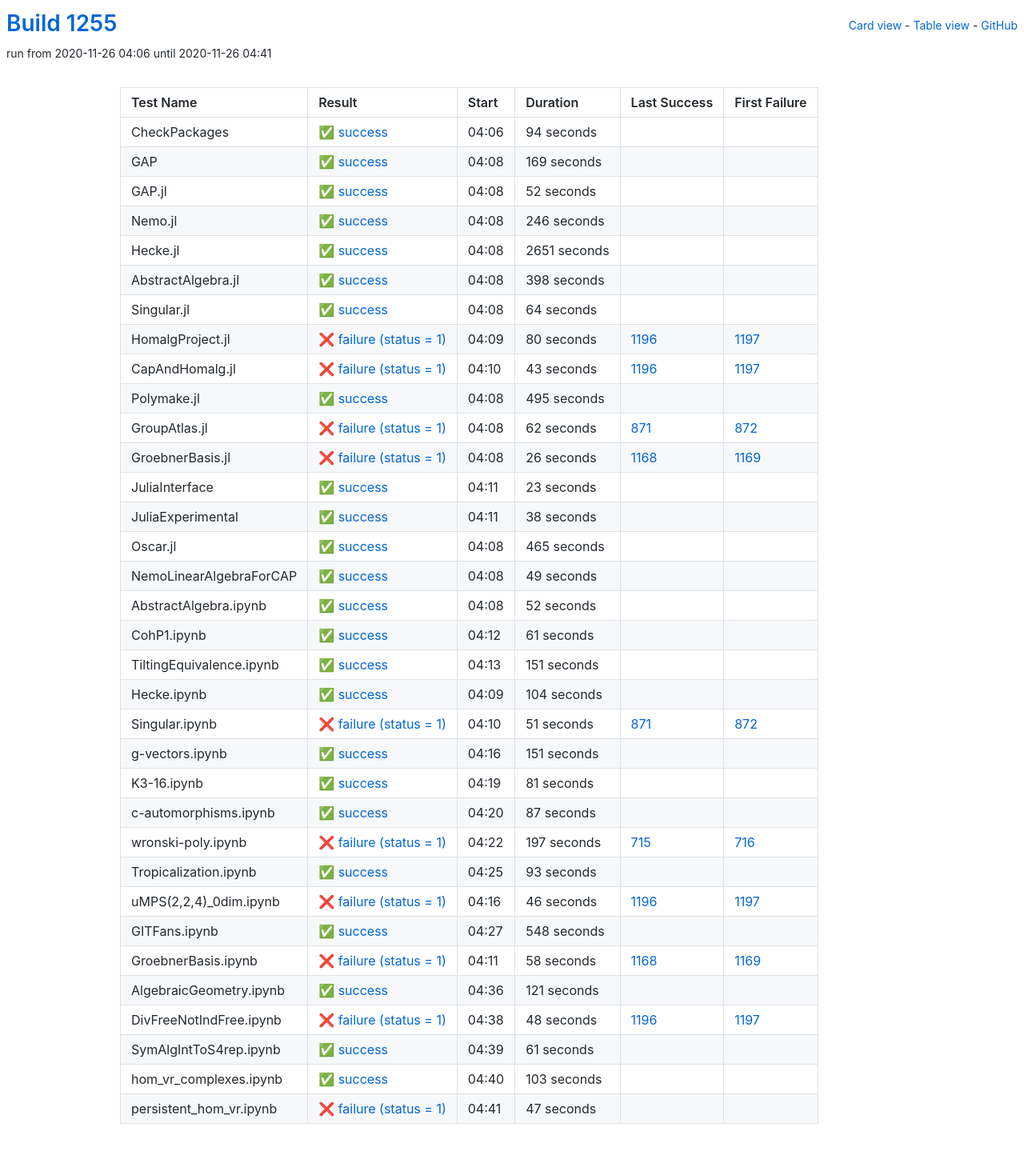
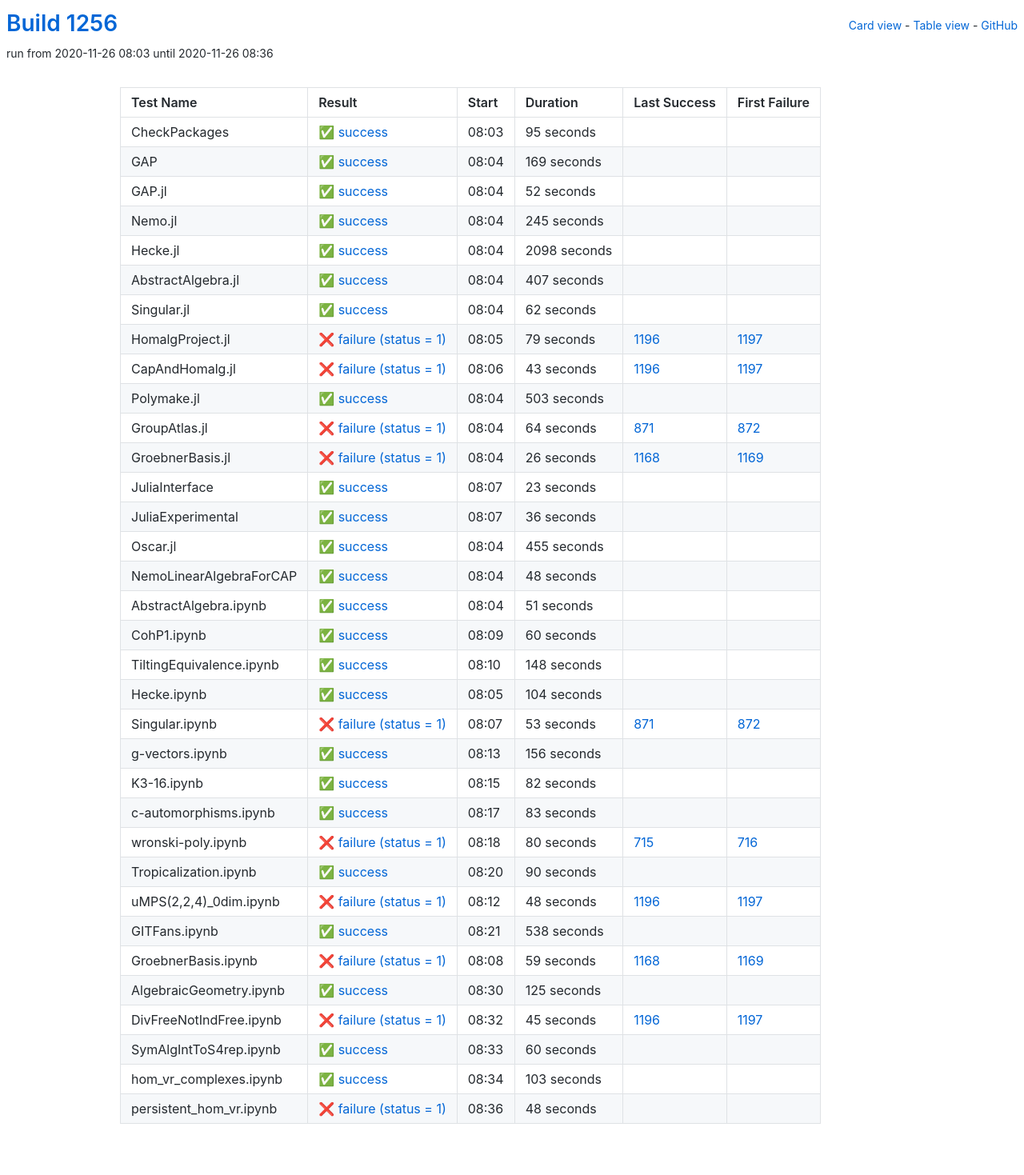
Before and after one commit to oscar-system/oscar-ci-status-stable, a Jekyll site: the page built from table.html, in a window 1280 px wide. Shown: the whole page at 80% size. Built offline with Jekyll 4.4.1, drawn with Linux system fonts in a browser that asks for light colours.

Commit message:
Build #1256

```diff
--- a/_data/ci.yml
+++ b/_data/ci.yml
@@ -1,6 +1,6 @@
 ---
-build: 1255
-build_url: https://oscarci.mathematik.uni-kl.de/job/oscar-stable/1255/
+build: 1256
+build_url: https://oscarci.mathematik.uni-kl.de/job/oscar-stable/1256/
 job: oscar-stable
 organization: oscar-system
 repo: oscar-ci-status-stable
@@ -8,20 +8,20 @@ repourl: https://github.com/oscar-system/oscar-ci-status-stable
 tests:
 - name: CheckPackages
   id: checkpackages
-  log: https://oscarci.mathematik.uni-kl.de/job/oscar-stable/1255/artifact/logs/build-1255/CheckPackages.log
-  start: 2020-11-26 04:06
+  log: https://oscarci.mathematik.uni-kl.de/job/oscar-stable/1256/artifact/logs/build-1256/CheckPackages.log
+  start: 2020-11-26 08:03
   success: true
   exitcode: 0
   status: success
-  duration: 94
+  duration: 95
   last_success: false
   last_success_url:
   first_failure: false
   first_failure_url:
 - name: GAP
   id: gap
-  log: https://oscarci.mathematik.uni-kl.de/job/oscar-stable/1255/artifact/logs/build-1255/GAP.log
-  start: 2020-11-26 04:08
+  log: https://oscarci.mathematik.uni-kl.de/job/oscar-stable/1256/artifact/logs/build-1256/GAP.log
+  start: 2020-11-26 08:04
   success: true
   exitcode: 0
   status: success
@@ -32,8 +32,8 @@ tests:
   first_failure_url:
 - name: GAP.jl
   id: gap-jl
-  log: https://oscarci.mathematik.uni-kl.de/job/oscar-stable/1255/artifact/logs/build-1255/GAP.jl.log
-  start: 2020-11-26 04:08
+  log: https://oscarci.mathematik.uni-kl.de/job/oscar-stable/1256/artifact/logs/build-1256/GAP.jl.log
+  start: 2020-11-26 08:04
   success: true
   exitcode: 0
   status: success
@@ -44,68 +44,68 @@ tests:
   first_failure_url:
 - name: Nemo.jl
   id: nemo-jl
-  log: https://oscarci.mathematik.uni-kl.de/job/oscar-stable/1255/artifact/logs/build-1255/Nemo.jl.log
-  start: 2020-11-26 04:08
+  log: https://oscarci.mathematik.uni-kl.de/job/oscar-stable/1256/artifact/logs/build-1256/Nemo.jl.log
+  start: 2020-11-26 08:04
   success: true
   exitcode: 0
   status: success
-  duration: 246
+  duration: 245
   last_success: false
   last_success_url:
   first_failure: false
   first_failure_url:
 - name: Hecke.jl
   id: hecke-jl
-  log: https://oscarci.mathematik.uni-kl.de/job/oscar-stable/1255/artifact/logs/build-1255/Hecke.jl.log
-  start: 2020-11-26 04:08
+  log: https://oscarci.mathematik.uni-kl.de/job/oscar-stable/1256/artifact/logs/build-1256/Hecke.jl.log
+  start: 2020-11-26 08:04
   success: true
   exitcode: 0
   status: success
-  duration: 2651
+  duration: 2098
   last_success: false
   last_success_url:
   first_failure: false
   first_failure_url:
 - name: AbstractAlgebra.jl
   id: abstractalgebra-jl
-  log: https://oscarci.mathematik.uni-kl.de/job/oscar-stable/1255/artifact/logs/build-1255/AbstractAlgebra.jl.log
-  start: 2020-11-26 04:08
+  log: https://oscarci.mathematik.uni-kl.de/job/oscar-stable/1256/artifact/logs/build-1256/AbstractAlgebra.jl.log
+  start: 2020-11-26 08:04
   success: true
   exitcode: 0
   status: success
-  duration: 398
+  duration: 407
   last_success: false
   last_success_url:
   first_failure: false
   first_failure_url:
 - name: Singular.jl
   id: singular-jl
-  log: https://oscarci.mathematik.uni-kl.de/job/oscar-stable/1255/artifact/logs/build-1255/Singular.jl.log
-  start: 2020-11-26 04:08
+  log: https://oscarci.mathematik.uni-kl.de/job/oscar-stable/1256/artifact/logs/build-1256/Singular.jl.log
+  start: 2020-11-26 08:04
   success: true
   exitcode: 0
   status: success
-  duration: 64
+  duration: 62
   last_success: false
   last_success_url:
   first_failure: false
   first_failure_url:
 - name: HomalgProject.jl
   id: homalgproject-jl
-  log: https://oscarci.mathematik.uni-kl.de/job/oscar-stable/1255/artifact/logs/build-1255/HomalgProject.jl.log
-  start: 2020-11-26 04:09
+  log: https://oscarci.mathematik.uni-kl.de/job/oscar-stable/1256/artifact/logs/build-1256/HomalgProject.jl.log
+  start: 2020-11-26 08:05
   success: false
   exitcode: 1
   status: failure
-  duration: 80
+  duration: 79
   last_success: 1196
   last_success_url: https://oscarci.mathematik.uni-kl.de/job/oscar-stable/1196/
   first_failure: 1197
   first_failure_url: https://oscarci.mathematik.uni-kl.de/job/oscar-stable/1197/
 - name: CapAndHomalg.jl
   id: capandhomalg-jl
-  log: https://oscarci.mathematik.uni-kl.de/job/oscar-stable/1255/artifact/logs/build-1255/CapAndHomalg.jl.log
-  start: 2020-11-26 04:10
+  log: https://oscarci.mathematik.uni-kl.de/job/oscar-stable/1256/artifact/logs/build-1256/CapAndHomalg.jl.log
+  start: 2020-11-26 08:06
   success: false
   exitcode: 1
   status: failure
@@ -116,32 +116,32 @@ tests:
   first_failure_url: https://oscarci.mathematik.uni-kl.de/job/oscar-stable/1197/
 - name: Polymake.jl
   id: polymake-jl
-  log: https://oscarci.mathematik.uni-kl.de/job/oscar-stable/1255/artifact/logs/build-1255/Polymake.jl.log
-  start: 2020-11-26 04:08
+  log: https://oscarci.mathematik.uni-kl.de/job/oscar-stable/1256/artifact/logs/build-1256/Polymake.jl.log
+  start: 2020-11-26 08:04
   success: true
   exitcode: 0
   status: success
-  duration: 495
+  duration: 503
   last_success: false
   last_success_url:
   first_failure: false
   first_failure_url:
 - name: GroupAtlas.jl
   id: groupatlas-jl
-  log: https://oscarci.mathematik.uni-kl.de/job/oscar-stable/1255/artifact/logs/build-1255/GroupAtlas.jl.log
-  start: 2020-11-26 04:08
+  log: https://oscarci.mathematik.uni-kl.de/job/oscar-stable/1256/artifact/logs/build-1256/GroupAtlas.jl.log
+  start: 2020-11-26 08:04
   success: false
   exitcode: 1
   status: failure
-  duration: 62
+  duration: 64
   last_success: 871
   last_success_url: https://oscarci.mathematik.uni-kl.de/job/oscar-stable/871/
   first_failure: 872
   first_failure_url: https://oscarci.mathematik.uni-kl.de/job/oscar-stable/872/
 - name: GroebnerBasis.jl
   id: groebnerbasis-jl
-  log: https://oscarci.mathematik.uni-kl.de/job/oscar-stable/1255/artifact/logs/build-1255/GroebnerBasis.jl.log
-  start: 2020-11-26 04:08
+  log: https://oscarci.mathematik.uni-kl.de/job/oscar-stable/1256/artifact/logs/build-1256/GroebnerBasis.jl.log
+  start: 2020-11-26 08:04
   success: false
   exitcode: 1
   status: failure
@@ -152,8 +152,8 @@ tests:
   first_failure_url: https://oscarci.mathematik.uni-kl.de/job/oscar-stable/1169/
 - name: JuliaInterface
   id: juliainterface
-  log: https://oscarci.mathematik.uni-kl.de/job/oscar-stable/1255/artifact/logs/build-1255/JuliaInterface.log
-  start: 2020-11-26 04:11
+  log: https://oscarci.mathematik.uni-kl.de/job/oscar-stable/1256/artifact/logs/build-1256/JuliaInterface.log
+  start: 2020-11-26 08:07
   success: true
   exitcode: 0
   status: success
@@ -164,80 +164,80 @@ tests:
   first_failure_url:
 - name: JuliaExperimental
   id: juliaexperimental
-  log: https://oscarci.mathematik.uni-kl.de/job/oscar-stable/1255/artifact/logs/build-1255/JuliaExperimental.log
-  start: 2020-11-26 04:11
+  log: https://oscarci.mathematik.uni-kl.de/job/oscar-stable/1256/artifact/logs/build-1256/JuliaExperimental.log
+  start: 2020-11-26 08:07
   success: true
   exitcode: 0
   status: success
-  duration: 38
+  duration: 36
   last_success: false
   last_success_url:
   first_failure: false
   first_failure_url:
 - name: Oscar.jl
   id: oscar-jl
-  log: https://oscarci.mathematik.uni-kl.de/job/oscar-stable/1255/artifact/logs/build-1255/Oscar.jl.log
-  start: 2020-11-26 04:08
+  log: https://oscarci.mathematik.uni-kl.de/job/oscar-stable/1256/artifact/logs/build-1256/Oscar.jl.log
+  start: 2020-11-26 08:04
   success: true
   exitcode: 0
   status: success
-  duration: 465
+  duration: 455
   last_success: false
   last_success_url:
   first_failure: false
   first_failure_url:
 - name: NemoLinearAlgebraForCAP
   id: nemolinearalgebraforcap
-  log: https://oscarci.mathematik.uni-kl.de/job/oscar-stable/1255/artifact/logs/build-1255/NemoLinearAlgebraForCAP.log
-  start: 2020-11-26 04:08
+  log: https://oscarci.mathematik.uni-kl.de/job/oscar-stable/1256/artifact/logs/build-1256/NemoLinearAlgebraForCAP.log
+  start: 2020-11-26 08:04
   success: true
   exitcode: 0
   status: success
-  duration: 49
+  duration: 48
   last_success: false
   last_success_url:
   first_failure: false
   first_failure_url:
 - name: AbstractAlgebra.ipynb
   id: abstractalgebra-ipynb
-  log: https://oscarci.mathematik.uni-kl.de/job/oscar-stable/1255/artifact/logs/build-1255/AbstractAlgebra.ipynb.log
-  start: 2020-11-26 04:08
+  log: https://oscarci.mathematik.uni-kl.de/job/oscar-stable/1256/artifact/logs/build-1256/AbstractAlgebra.ipynb.log
+  start: 2020-11-26 08:04
   success: true
   exitcode: 0
   status: success
-  duration: 52
+  duration: 51
   last_success: false
   last_success_url:
   first_failure: false
   first_failure_url:
 - name: CohP1.ipynb
   id: cohp1-ipynb
-  log: https://oscarci.mathematik.uni-kl.de/job/oscar-stable/1255/artifact/logs/build-1255/CohP1.ipynb.log
-  start: 2020-11-26 04:12
+  log: https://oscarci.mathematik.uni-kl.de/job/oscar-stable/1256/artifact/logs/build-1256/CohP1.ipynb.log
+  start: 2020-11-26 08:09
   success: true
   exitcode: 0
   status: success
-  duration: 61
+  duration: 60
   last_success: false
   last_success_url:
   first_failure: false
   first_failure_url:
 - name: TiltingEquivalence.ipynb
   id: tiltingequivalence-ipynb
-  log: https://oscarci.mathematik.uni-kl.de/job/oscar-stable/1255/artifact/logs/build-1255/TiltingEquivalence.ipynb.log
-  start: 2020-11-26 04:13
+  log: https://oscarci.mathematik.uni-kl.de/job/oscar-stable/1256/artifact/logs/build-1256/TiltingEquivalence.ipynb.log
+  start: 2020-11-26 08:10
   success: true
   exitcode: 0
   status: success
-  duration: 151
+  duration: 148
   last_success: false
   last_success_url:
   first_failure: false
   first_failure_url:
 - name: Hecke.ipynb
   id: hecke-ipynb
-  log: https://oscarci.mathematik.uni-kl.de/job/oscar-stable/1255/artifact/logs/build-1255/Hecke.ipynb.log
-  start: 2020-11-26 04:09
+  log: https://oscarci.mathematik.uni-kl.de/job/oscar-stable/1256/artifact/logs/build-1256/Hecke.ipynb.log
+  start: 2020-11-26 08:05
   success: true
   exitcode: 0
   status: success
@@ -248,128 +248,80 @@ tests:
   first_failure_url:
 - name: Singular.ipynb
   id: singular-ipynb
-  log: https://oscarci.mathematik.uni-kl.de/job/oscar-stable/1255/artifact/logs/build-1255/Singular.ipynb.log
-  start: 2020-11-26 04:10
+  log: https://oscarci.mathematik.uni-kl.de/job/oscar-stable/1256/artifact/logs/build-1256/Singular.ipynb.log
+  start: 2020-11-26 08:07
   success: false
   exitcode: 1
   status: failure
-  duration: 51
+  duration: 53
   last_success: 871
   last_success_url: https://oscarci.mathematik.uni-kl.de/job/oscar-stable/871/
   first_failure: 872
   first_failure_url: https://oscarci.mathematik.uni-kl.de/job/oscar-stable/872/
 - name: g-vectors.ipynb
   id: g-vectors-ipynb
-  log: https://oscarci.mathematik.uni-kl.de/job/oscar-stable/1255/artifact/logs/build-1255/g-vectors.ipynb.log
-  start: 2020-11-26 04:16
+  log: https://oscarci.mathematik.uni-kl.de/job/oscar-stable/1256/artifact/logs/build-1256/g-vectors.ipynb.log
+  start: 2020-11-26 08:13
   success: true
   exitcode: 0
   status: success
-  duration: 151
+  duration: 156
   last_success: false
   last_success_url:
   first_failure: false
   first_failure_url:
 - name: K3-16.ipynb
   id: k3-16-ipynb
-  log: https://oscarci.mathematik.uni-kl.de/job/oscar-stable/1255/artifact/logs/build-1255/K3-16.ipynb.log
-  start: 2020-11-26 04:19
+  log: https://oscarci.mathematik.uni-kl.de/job/oscar-stable/1256/artifact/logs/build-1256/K3-16.ipynb.log
+  start: 2020-11-26 08:15
   success: true
   exitcode: 0
   status: success
-  duration: 81
+  duration: 82
   last_success: false
   last_success_url:
   first_failure: false
   first_failure_url:
 - name: c-automorphisms.ipynb
   id: c-automorphisms-ipynb
-  log: https://oscarci.mathematik.uni-kl.de/job/oscar-stable/1255/artifact/logs/build-1255/c-automorphisms.ipynb.log
-  start: 2020-11-26 04:20
+  log: https://oscarci.mathematik.uni-kl.de/job/oscar-stable/1256/artifact/logs/build-1256/c-automorphisms.ipynb.log
+  start: 2020-11-26 08:17
   success: true
   exitcode: 0
   status: success
-  duration: 87
+  duration: 83
   last_success: false
   last_success_url:
   first_failure: false
   first_failure_url:
 - name: wronski-poly.ipynb
   id: wronski-poly-ipynb
-  log: https://oscarci.mathematik.uni-kl.de/job/oscar-stable/1255/artifact/logs/build-1255/wronski-poly.ipynb.log
-  start: 2020-11-26 04:22
+  log: https://oscarci.mathematik.uni-kl.de/job/oscar-stable/1256/artifact/logs/build-1256/wronski-poly.ipynb.log
+  start: 2020-11-26 08:18
   success: false
   exitcode: 1
   status: failure
-  duration: 197
+  duration: 80
   last_success: 715
   last_success_url: https://oscarci.mathematik.uni-kl.de/job/oscar-stable/715/
   first_failure: 716
   first_failure_url: https://oscarci.mathematik.uni-kl.de/job/oscar-stable/716/
 - name: Tropicalization.ipynb
   id: tropicalization-ipynb
-  log: https://oscarci.mathematik.uni-kl.de/job/oscar-stable/1255/artifact/logs/build-1255/Tropicalization.ipynb.log
-  start: 2020-11-26 04:25
+  log: https://oscarci.mathematik.uni-kl.de/job/oscar-stable/1256/artifact/logs/build-1256/Tropicalization.ipynb.log
+  start: 2020-11-26 08:20
   success: true
   exitcode: 0
   status: success
-  duration: 93
+  duration: 90
   last_success: false
   last_success_url:
   first_failure: false
   first_failure_url:
 - name: uMPS(2,2,4)_0dim.ipynb
   id: umps-2-2-4-0dim-ipynb
-  log: https://oscarci.mathematik.uni-kl.de/job/oscar-stable/1255/artifact/logs/build-1255/uMPS-2-2-4-_0dim.ipynb.log
-  start: 2020-11-26 04:16
-  success: false
-  exitcode: 1
-  status: failure
-  duration: 46
-  last_success: 1196
-  last_success_url: https://oscarci.mathematik.uni-kl.de/job/oscar-stable/1196/
-  first_failure: 1197
-  first_failure_url: https://oscarci.mathematik.uni-kl.de/job/oscar-stable/1197/
-- name: GITFans.ipynb
-  id: gitfans-ipynb
-  log: https://oscarci.mathematik.uni-kl.de/job/oscar-stable/1255/artifact/logs/build-1255/GITFans.ipynb.log
-  start: 2020-11-26 04:27
-  success: true
-  exitcode: 0
-  status: success
-  duration: 548
-  last_success: false
-  last_success_url:
-  first_failure: false
-  first_failure_url:
-- name: GroebnerBasis.ipynb
-  id: groebnerbasis-ipynb
-  log: https://oscarci.mathematik.uni-kl.de/job/oscar-stable/1255/artifact/logs/build-1255/GroebnerBasis.ipynb.log
-  start: 2020-11-26 04:11
-  success: false
-  exitcode: 1
-  status: failure
-  duration: 58
-  last_success: 1168
-  last_success_url: https://oscarci.mathematik.uni-kl.de/job/oscar-stable/1168/
-  first_failure: 1169
-  first_failure_url: https://oscarci.mathematik.uni-kl.de/job/oscar-stable/1169/
-- name: AlgebraicGeometry.ipynb
-  id: algebraicgeometry-ipynb
-  log: https://oscarci.mathematik.uni-kl.de/job/oscar-stable/1255/artifact/logs/build-1255/AlgebraicGeometry.ipynb.log
-  start: 2020-11-26 04:36
-  success: true
-  exitcode: 0
-  status: success
-  duration: 121
-  last_success: false
-  last_success_url:
-  first_failure: false
-  first_failure_url:
-- name: DivFreeNotIndFree.ipynb
-  id: divfreenotindfree-ipynb
-  log: https://oscarci.mathematik.uni-kl.de/job/oscar-stable/1255/artifact/logs/build-1255/DivFreeNotIndFree.ipynb.log
-  start: 2020-11-26 04:38
+  log: https://oscarci.mathematik.uni-kl.de/job/oscar-stable/1256/artifact/logs/build-1256/uMPS-2-2-4-_0dim.ipynb.log
+  start: 2020-11-26 08:12
   success: false
   exitcode: 1
   status: failure
@@ -378,22 +330,70 @@ tests:
   last_success_url: https://oscarci.mathematik.uni-kl.de/job/oscar-stable/1196/
   first_failure: 1197
   first_failure_url: https://oscarci.mathematik.uni-kl.de/job/oscar-stable/1197/
-- name: SymAlgIntToS4rep.ipynb
-  id: symalginttos4rep-ipynb
-  log: https://oscarci.mathematik.uni-kl.de/job/oscar-stable/1255/artifact/logs/build-1255/SymAlgIntToS4rep.ipynb.log
-  start: 2020-11-26 04:39
+- name: GITFans.ipynb
+  id: gitfans-ipynb
+  log: https://oscarci.mathematik.uni-kl.de/job/oscar-stable/1256/artifact/logs/build-1256/GITFans.ipynb.log
+  start: 2020-11-26 08:21
   success: true
   exitcode: 0
   status: success
-  duration: 61
+  duration: 538
+  last_success: false
+  last_success_url:
+  first_failure: false
+  first_failure_url:
+- name: GroebnerBasis.ipynb
+  id: groebnerbasis-ipynb
+  log: https://oscarci.mathematik.uni-kl.de/job/oscar-stable/1256/artifact/logs/build-1256/GroebnerBasis.ipynb.log
+  start: 2020-11-26 08:08
+  success: false
+  exitcode: 1
+  status: failure
+  duration: 59
+  last_success: 1168
+  last_success_url: https://oscarci.mathematik.uni-kl.de/job/oscar-stable/1168/
+  first_failure: 1169
+  first_failure_url: https://oscarci.mathematik.uni-kl.de/job/oscar-stable/1169/
+- name: AlgebraicGeometry.ipynb
+  id: algebraicgeometry-ipynb
+  log: https://oscarci.mathematik.uni-kl.de/job/oscar-stable/1256/artifact/logs/build-1256/AlgebraicGeometry.ipynb.log
+  start: 2020-11-26 08:30
+  success: true
+  exitcode: 0
+  status: success
+  duration: 125
+  last_success: false
+  last_success_url:
+  first_failure: false
+  first_failure_url:
+- name: DivFreeNotIndFree.ipynb
+  id: divfreenotindfree-ipynb
+  log: https://oscarci.mathematik.uni-kl.de/job/oscar-stable/1256/artifact/logs/build-1256/DivFreeNotIndFree.ipynb.log
+  start: 2020-11-26 08:32
+  success: false
+  exitcode: 1
+  status: failure
+  duration: 45
+  last_success: 1196
+  last_success_url: https://oscarci.mathematik.uni-kl.de/job/oscar-stable/1196/
+  first_failure: 1197
+  first_failure_url: https://oscarci.mathematik.uni-kl.de/job/oscar-stable/1197/
+- name: SymAlgIntToS4rep.ipynb
+  id: symalginttos4rep-ipynb
+  log: https://oscarci.mathematik.uni-kl.de/job/oscar-stable/1256/artifact/logs/build-1256/SymAlgIntToS4rep.ipynb.log
+  start: 2020-11-26 08:33
+  success: true
+  exitcode: 0
+  status: success
+  duration: 60
   last_success: false
   last_success_url:
   first_failure: false
   first_failure_url:
 - name: hom_vr_complexes.ipynb
   id: hom-vr-complexes-ipynb
-  log: https://oscarci.mathematik.uni-kl.de/job/oscar-stable/1255/artifact/logs/build-1255/hom_vr_complexes.ipynb.log
-  start: 2020-11-26 04:40
+  log: https://oscarci.mathematik.uni-kl.de/job/oscar-stable/1256/artifact/logs/build-1256/hom_vr_complexes.ipynb.log
+  start: 2020-11-26 08:34
   success: true
   exitcode: 0
   status: success
@@ -404,12 +404,12 @@ tests:
   first_failure_url:
 - name: persistent_hom_vr.ipynb
   id: persistent-hom-vr-ipynb
-  log: https://oscarci.mathematik.uni-kl.de/job/oscar-stable/1255/artifact/logs/build-1255/persistent_hom_vr.ipynb.log
-  start: 2020-11-26 04:41
+  log: https://oscarci.mathematik.uni-kl.de/job/oscar-stable/1256/artifact/logs/build-1256/persistent_hom_vr.ipynb.log
+  start: 2020-11-26 08:36
   success: false
   exitcode: 1
   status: failure
-  duration: 47
+  duration: 48
   last_success: false
   last_success_url:
   first_failure: false
```
Also changed, not shown: README.md.
